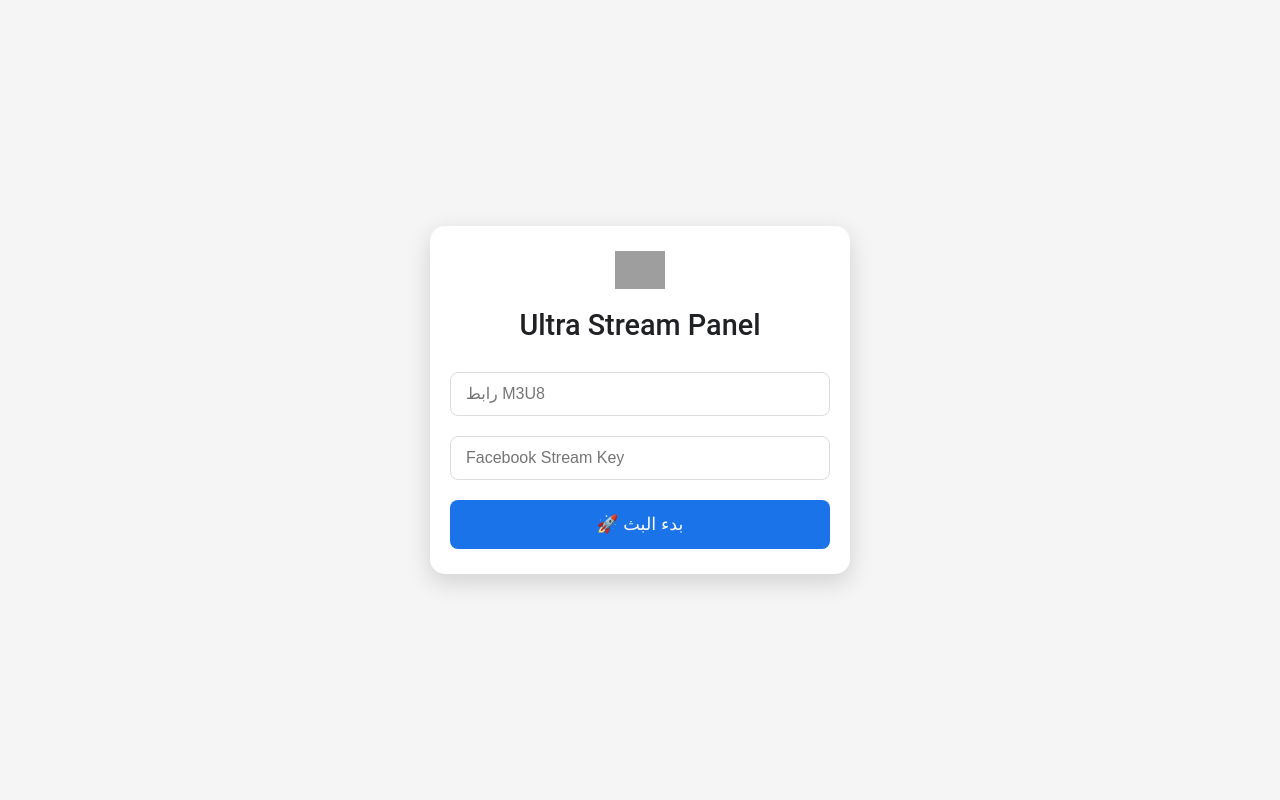
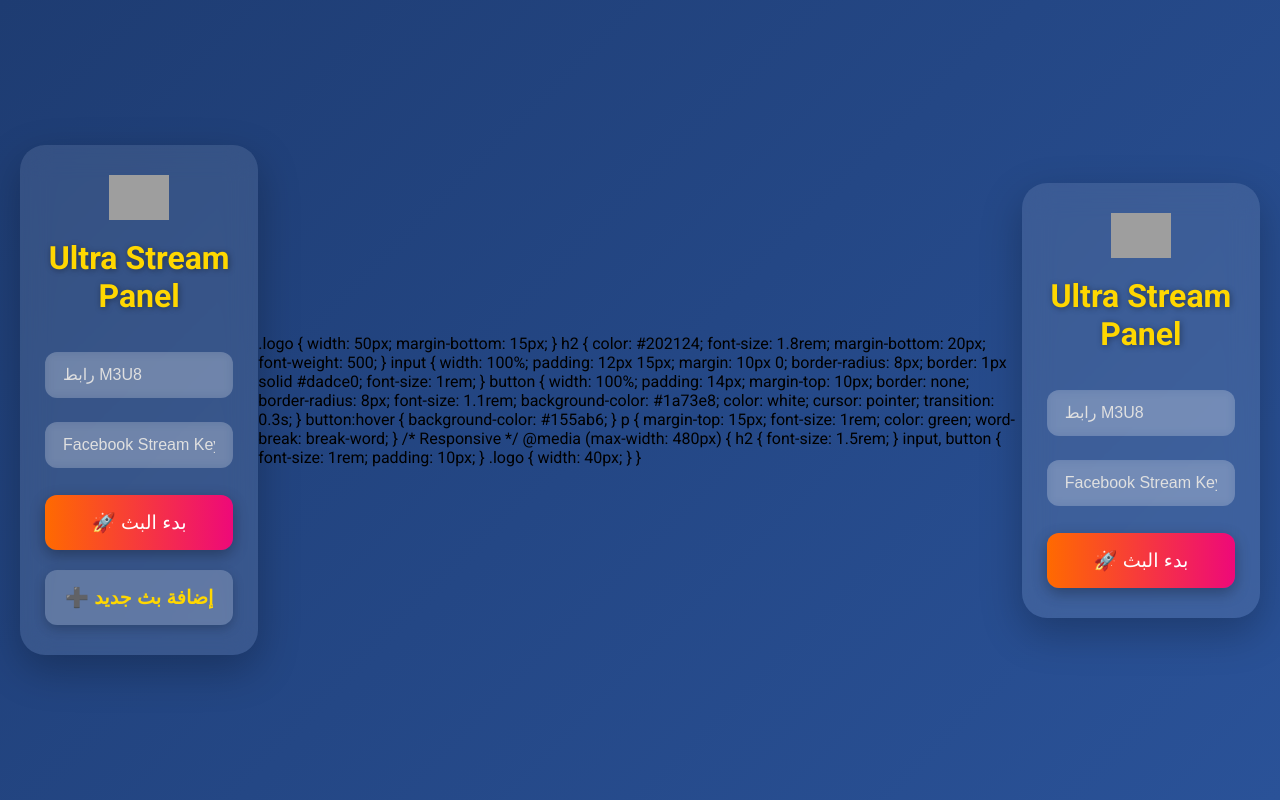
Before and after one commit to Winzo2990/serviers, a Flask app: page / in a window 1280 px wide. Run offline with Flask 3, Linux system fonts and the light colour scheme; grey boxes are pictures that could not be loaded.

Commit message:
Update index.html

```diff
--- a/templates/index.html
+++ b/templates/index.html
@@ -4,37 +4,112 @@
 <meta charset="UTF-8">
 <meta name="viewport" content="width=device-width, initial-scale=1.0">
 <title>Ultra Stream Panel</title>
-    <link rel="icon" href="https://upload.wikimedia.org/wikipedia/commons/2/2f/Google_2015_logo.svg" type="image/svg+xml">
+<link href="https://fonts.googleapis.com/css2?family=Roboto:wght@400;500;700&display=swap" rel="stylesheet">
 <style>
-        /* Reset بسيط */
-        * {
-            box-sizing: border-box;
-            margin: 0;
-            padding: 0;
-        }
-
+    * { box-sizing: border-box; margin: 0; padding: 0; }
     body {
-            font-family: 'Roboto', Arial, sans-serif;
-            background: #f5f5f5;
+        font-family: 'Roboto', sans-serif;
+        background: linear-gradient(135deg, #1e3c72, #2a5298);
         display: flex;
         justify-content: center;
         align-items: center;
         min-height: 100vh;
         padding: 20px;
     }
-
     .container {
         width: 100%;
-            max-width: 420px;
-            background: white;
-            border-radius: 15px;
-            box-shadow: 0 8px 25px rgba(0,0,0,0.15);
-            padding: 25px 20px;
+        max-width: 480px;
+        background: rgba(255, 255, 255, 0.1);
+        backdrop-filter: blur(15px);
+        border-radius: 25px;
+        box-shadow: 0 15px 40px rgba(0,0,0,0.25);
+        padding: 30px 25px;
         text-align: center;
+        color: #fff;
+        animation: fadeIn 1s ease forwards;
     }
+    @keyframes fadeIn {
+        from { opacity: 0; transform: translateY(-20px); }
+        to { opacity: 1; transform: translateY(0); }
+    }
+    .logo {
+        width: 60px;
+        margin-bottom: 15px;
+        transition: transform 0.3s;
+    }
+    .logo:hover { transform: rotate(15deg); }
+    h2 {
+        font-size: 2rem;
+        font-weight: 700;
+        margin-bottom: 25px;
+        color: #ffd700;
+        text-shadow: 1px 1px 6px rgba(0,0,0,0.4);
+    }
+    input {
+        width: 100%;
+        padding: 14px 18px;
+        margin: 12px 0;
+        border-radius: 12px;
+        border: none;
+        font-size: 1rem;
+        outline: none;
+        background: rgba(255,255,255,0.2);
+        color: #fff;
+        backdrop-filter: blur(5px);
+    }
+    input::placeholder { color: #e0e0e0; }
+    button {
+        width: 100%;
+        padding: 16px;
+        margin-top: 15px;
+        border: none;
+        border-radius: 12px;
+        font-size: 1.2rem;
+        background: linear-gradient(90deg, #ff6a00, #ee0979);
+        color: white;
+        cursor: pointer;
+        transition: 0.4s;
+        box-shadow: 0 5px 15px rgba(0,0,0,0.3);
+    }
+    button:hover {
+        transform: translateY(-2px);
+        box-shadow: 0 10px 25px rgba(0,0,0,0.4);
+    }
+    .add-stream {
+        margin-top: 20px;
+        background: rgba(255,255,255,0.2);
+        color: #ffd700;
+        font-weight: 600;
+        box-shadow: 0 4px 12px rgba(0,0,0,0.2);
+    }
+    .add-stream:hover {
+        background: rgba(255,255,255,0.35);
+        color: #fff;
+    }
+    p { margin-top: 15px; font-size: 1rem; color: #00ff99; word-break: break-word; }
+    @media(max-width:480px){
+        h2{font-size:1.6rem;}
+        input, button{font-size:1rem;padding:12px;}
+        .logo{width:50px;}
+    }
+</style>
+</head>
+<body>
 
-        /* أيقونة الرأس */
-        .logo {
+<div class="container">
+    <img src="https://upload.wikimedia.org/wikipedia/commons/2/2f/Google_2015_logo.svg" class="logo" alt="Logo">
+    <h2>Ultra Stream Panel</h2>
+    <form method="POST">
+        <input type="text" name="m3u8" placeholder="رابط M3U8" required>
+        <input type="text" name="key" placeholder="Facebook Stream Key" required>
+        <button type="submit">🚀 بدء البث</button>
+    </form>
+    {% if message %}<p>{{ message }}</p>{% endif %}
+    <button class="add-stream" onclick="window.location.href='/add-stream';">➕ إضافة بث جديد</button>
+</div>
+
+</body>
+</html>        .logo {
             width: 50px;
             margin-bottom: 15px;
         }
```
Lines whose indentation alone changed are shown as unchanged.
